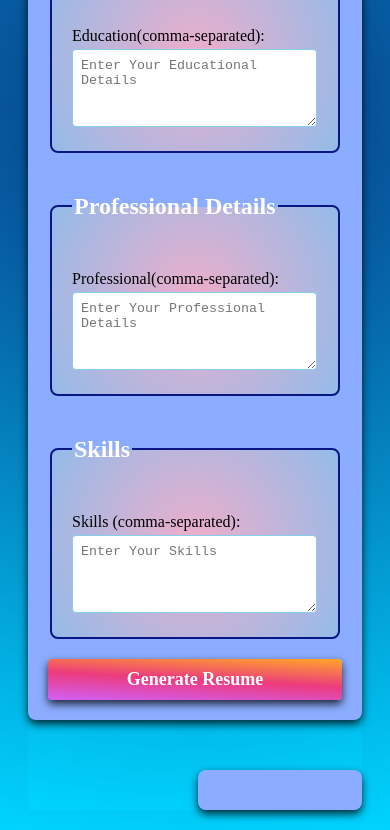
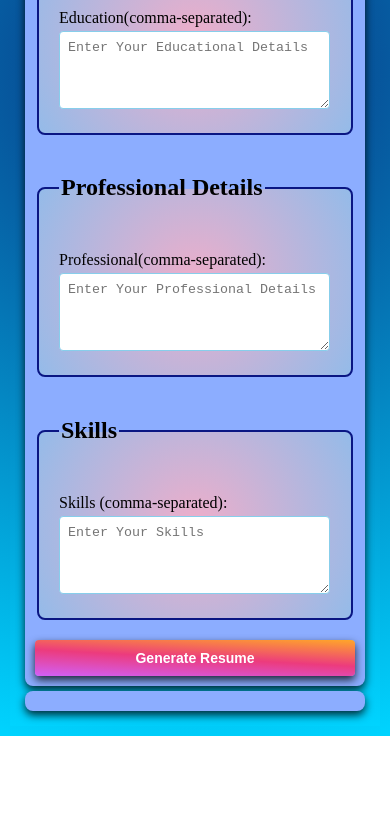
Before and after one commit to JamilRaza001/Hackathon_00, a plain HTML site: page Millstone_3/index.html in a window 390 px wide. Shown: the part 611-1441 px from the top of the page. After the commit the page ends 1347 px from the top, so only its background shows below. Drawn offline with Linux system fonts and the light colour scheme.

Commit message:
Add files via upload
responsive done

```diff
--- a/Millstone_3/style.css
+++ b/Millstone_3/style.css
@@ -1,20 +1,48 @@
-body{
-    background: rgb(9,41,121);
-background: -moz-radial-gradient(circle, rgba(9,41,121,1) 0%, rgba(0,212,255,1) 100%);
-background: -webkit-radial-gradient(circle, rgba(9,41,121,1) 0%, rgba(0,212,255,1) 100%);
-background: radial-gradient(circle, rgba(9,41,121,1) 0%, rgba(0,212,255,1) 100%);
-filter: progid:DXImageTransform.Microsoft.gradient(startColorstr="#092979",endColorstr="#00d4ff",GradientType=1);}
+/* Base Styles */
+body {
+  background: rgb(9, 41, 121);
+  background: -moz-radial-gradient(
+    circle,
+    rgba(9, 41, 121, 1) 0%,
+    rgba(0, 212, 255, 1) 100%
+  );
+  background: -webkit-radial-gradient(
+    circle,
+    rgba(9, 41, 121, 1) 0%,
+    rgba(0, 212, 255, 1) 100%
+  );
+  background: radial-gradient(
+    circle,
+    rgba(9, 41, 121, 1) 0%,
+    rgba(0, 212, 255, 1) 100%
+  );
+  font-family: "Times New Roman", Times, serif;
+  margin: 0;
+  padding: 0;
+}
+
 .MainContainer {
-    font-family: 'Times New Roman', Times, serif;
   margin: 20px;
-    padding: 0px;
-    background: rgb(9,41,121);
-    background: -moz-radial-gradient(circle, rgba(9,41,121,1) 0%, rgba(0,212,255,1) 100%);
-    background: -webkit-radial-gradient(circle, rgba(9,41,121,1) 0%, rgba(0,212,255,1) 100%);
-    background: radial-gradient(circle, rgba(9,41,121,1) 0%, rgba(0,212,255,1) 100%);
-    filter: progid:DXImageTransform.Microsoft.gradient(startColorstr="#092979",endColorstr="#00d4ff",GradientType=1);}
+  padding: 0;
+  background: rgb(9, 41, 121);
+  background: -moz-radial-gradient(
+    circle,
+    rgba(9, 41, 121, 1) 0%,
+    rgba(0, 212, 255, 1) 100%
+  );
+  background: -webkit-radial-gradient(
+    circle,
+    rgba(9, 41, 121, 1) 0%,
+    rgba(0, 212, 255, 1) 100%
+  );
+  background: radial-gradient(
+    circle,
+    rgba(9, 41, 121, 1) 0%,
+    rgba(0, 212, 255, 1) 100%
+  );
+}
 
-form{
+form {
   margin: auto;
   background-color: #8cadff;
   border-radius: 8px;
@@ -23,37 +51,42 @@ form{
   max-width: 600px;
 }
 
-.Header{
+.Header {
   text-align: center;
-    color: #fffefa;
+  color: #fff;
 }
 
-fieldset{
+fieldset {
   border: 2px solid #0a1683;
   border-radius: 8px;
   padding: 20px;
   margin-bottom: 20px;
-    background: rgb(238,174,202);
-    background: -moz-radial-gradient(circle, rgba(238,174,202,1) 0%, rgba(148,187,233,1) 100%);
-    background: -webkit-radial-gradient(circle, rgba(238,174,202,1) 0%, rgba(148,187,233,1) 100%);
-    background: radial-gradient(circle, rgba(238,174,202,1) 0%, rgba(148,187,233,1) 100%);
-    filter: progid:DXImageTransform.Microsoft.gradient(startColorstr="#eeaeca",endColorstr="#94bbe9",GradientType=1);
+  background: rgb(238, 174, 202);
+  background: -moz-radial-gradient(
+    circle,
+    rgba(238, 174, 202, 1) 0%,
+    rgba(148, 187, 233, 1) 100%
+  );
+  background: -webkit-radial-gradient(
+    circle,
+    rgba(238, 174, 202, 1) 0%,
+    rgba(148, 187, 233, 1) 100%
+  );
+  background: radial-gradient(
+    circle,
+    rgba(238, 174, 202, 1) 0%,
+    rgba(148, 187, 233, 1) 100%
+  );
 }
 
-legend{
-    font-weight: bold;
-    text-align: left;
-    color: #fffefa;
-
-}
-
-label{
+label {
   display: block;
   margin-top: 10px;
   color: black;
 }
 
-input, textarea{
+input,
+textarea {
   margin-top: 4px;
   padding: 8px;
   width: calc(100% - 1px);
@@ -62,89 +95,123 @@ input, textarea{
   box-sizing: border-box;
 }
 
-button{
-    display: block;
+button {
   width: 100%;
-    background: rgb(209,96,247);
-    background: -moz-linear-gradient(3deg, rgba(209,96,247,1) 0%, rgba(236,59,125,1) 50%, rgba(255,166,41,1) 100%);
-    background: -webkit-linear-gradient(3deg, rgba(209,96,247,1) 0%, rgba(236,59,125,1) 50%, rgba(255,166,41,1) 100%);
-    background: linear-gradient(3deg, rgba(209,96,247,1) 0%, rgba(236,59,125,1) 50%, rgba(255,166,41,1) 100%);
-    filter: progid:DXImageTransform.Microsoft.gradient(startColorstr="#d160f7",endColorstr="#ffa629",GradientType=1);
+  background: linear-gradient(
+    3deg,
+    rgba(209, 96, 247, 1) 0%,
+    rgba(236, 59, 125, 1) 50%,
+    rgba(255, 166, 41, 1) 100%
+  );
   color: white;
   border: none;
   border-radius: 4px;
   box-shadow: 0 4px 8px rgba(0, 0, 0, 0.8);
-    margin-top: 10px;
   font-size: 18px;
-    font-family: 'Times New Roman', Times, serif;
   padding: 10px;
   cursor: pointer;
 }
 
-button:hover{
+button:hover {
   color: blue;
 }
 
-.Header p{
-    color: #fff;
-    font-weight: bold;
-    font-size: 24px;
-}
-
-
-.ResumePreview{
+.ResumePreview {
   background-color: #8cadff;
   color: #fff;
   border-radius: 8px;
   padding: 20px;
-    margin-top: 50px;
-    margin-left: 170px;
-    justify-content: center;
-    align-items: center;
-    max-width: 800px;
+  margin-top: 30px;
+  max-width: 100%;
   box-shadow: 0 4px 8px rgba(0, 0, 0, 0.8);
+  text-align: left;
 }
 
-.ResumePreview h1{
-    margin-top: 0;
+.ResumePreview h1 {
   text-align: center;
   color: #fff;
-    font-weight: bold;
-    font-size: 44px;
+  font-size: 36px;
 }
 
-.ResumePreview h2{
-    margin-top: 0;
-    margin-bottom: 0;
-    text-align: left;
+.ResumePreview h2 {
   color: #fff;
-    font-weight: bold;
-    font-size: 34px;
+  font-size: 28px;
 }
 
-.ResumePreview p, .ResumePreview li{
+.ResumePreview p,
+.ResumePreview li {
   color: #fff;
   font-size: 18px;
   margin-bottom: 10px;
-    text-align: left;
-    line-height: 1.5;
-    font-weight: bold;
 }
 
-.ResumePreview ul{
+.ResumePreview ul {
   list-style-type: none;
   padding-left: 0;
 }
 
-.ResumePreview section{
-    margin-bottom: 50px;
-    padding-bottom: 20px;
+.ResumePreview section {
+  margin-bottom: 20px;
   padding: 20px;
   border-radius: 15px;
   border: 2px solid #0a1683;
-    background: rgb(238,174,202);
-    background: -moz-radial-gradient(circle, rgba(238,174,202,1) 0%, rgba(148,187,233,1) 100%);
-    background: -webkit-radial-gradient(circle, rgba(238,174,202,1) 0%, rgba(148,187,233,1) 100%);
-    background: radial-gradient(circle, rgba(238,174,202,1) 0%, rgba(148,187,233,1) 100%);
+  background: radial-gradient(
+    circle,
+    rgba(238, 174, 202, 1) 0%,
+    rgba(148, 187, 233, 1) 100%
+  );
+}
 
+
+@media (max-width: 768px) {
+  .MainContainer,
+  .ResumePreview {
+    margin: 10px;
+    padding: 10px;
   }
+
+  form,
+  .ResumePreview {
+    max-width: 100%;
+    padding: 15px;
+  }
+
+  .ResumePreview h1 {
+    font-size: 28px;
+  }
+
+  .ResumePreview h2 {
+    font-size: 24px;
+  }
+
+  .ResumePreview p,
+  .ResumePreview li {
+    font-size: 16px;
+  }
+
+  button {
+    font-size: 16px;
+  }
+}
+
+@media (max-width: 480px) {
+  .ResumePreview h1 {
+    font-size: 24px;
+  }
+
+  .ResumePreview h2 {
+    font-size: 20px;
+  }
+
+  .ResumePreview p,
+  .ResumePreview li,
+  button {
+    font-size: 14px;
+  }
+
+  form,
+  .ResumePreview {
+    margin: 5px;
+    padding: 10px;
+  }
+}
```
Lines whose indentation alone changed are shown as unchanged.
